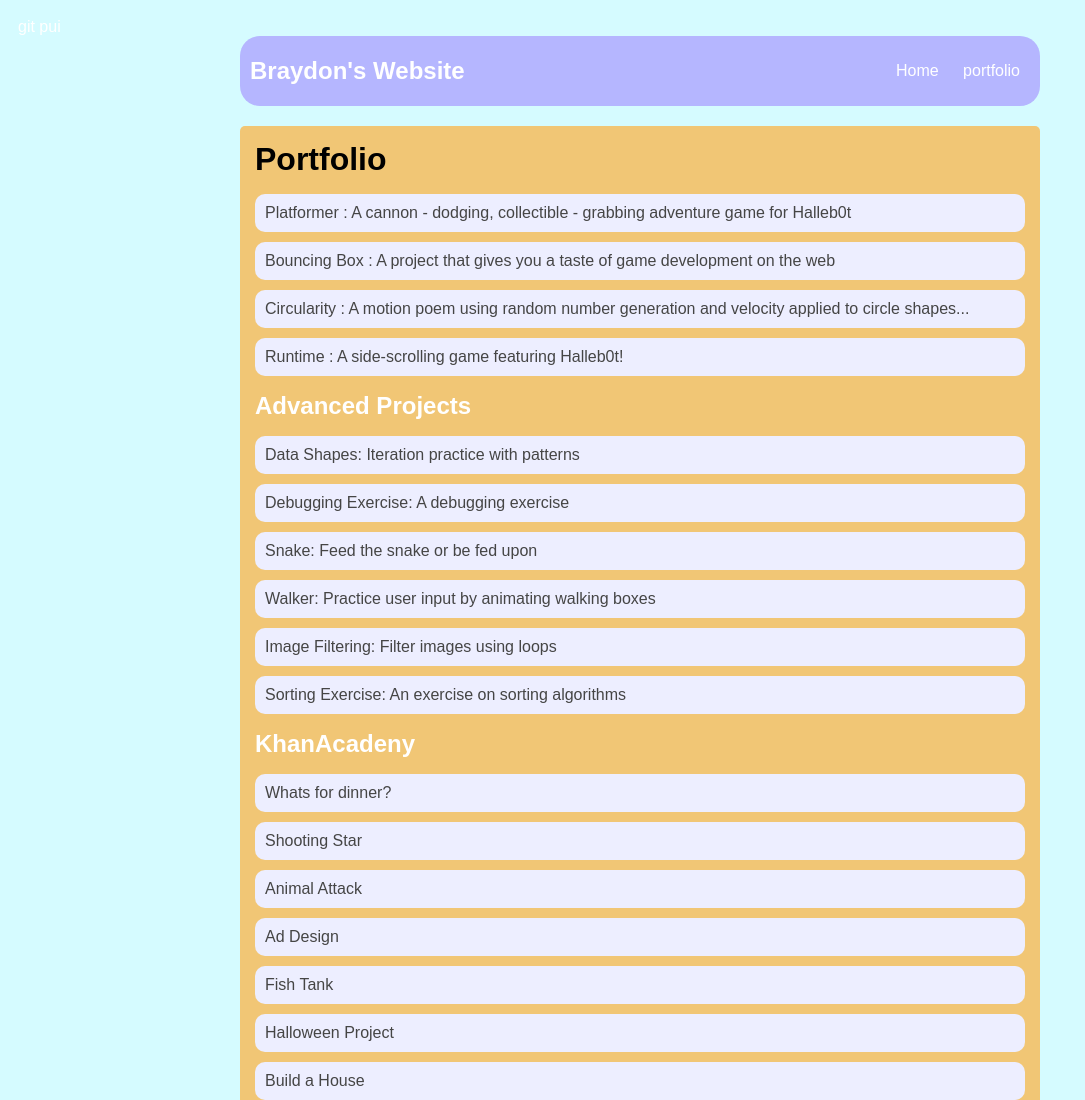
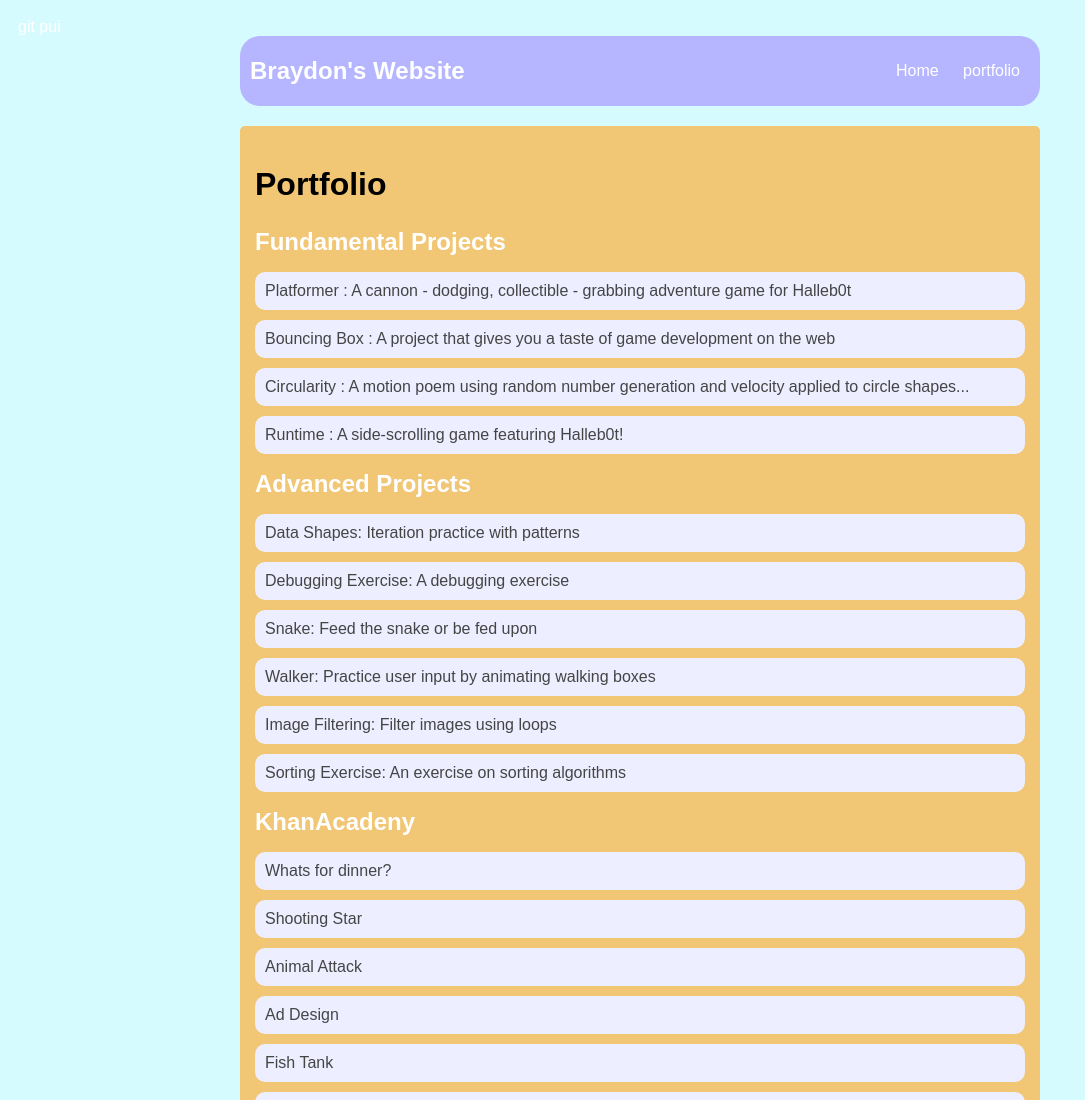
Before and after one commit to braydonallen/braydonallen.github.io, a plain HTML site: page portfolio.html in a window 1280 px wide. Shown: the top 1100 px of the page, without its empty margins (0-1085 px from the left). Drawn offline with Linux system fonts and the light colour scheme.

Commit message:
fixed portfolio

```diff
--- a/portfolio.html
+++ b/portfolio.html
@@ -22,6 +22,8 @@ git pui<!DOCTYPE HTML>
             <main>
                 <div class="content">
                     <h1>Portfolio</h1>
+
+                    <h2>Fundamental Projects</h2>
                     <ul id="portfolio">
                         <li><a href="projects/platformer/">Platformer : A cannon - dodging, collectible - grabbing adventure game for Halleb0t</a></li>
                         <li><a href="projects/bouncing-box/">Bouncing Box : A project that gives you a taste of game development on the web </a></li>
--- a/style.css
+++ b/style.css
@@ -69,6 +69,7 @@ h2, h3 {
 /* portfolio styles */
 .content h1 {
 color: black;
+padding: 25 0px;
 }
 
 #portfolio {
```
